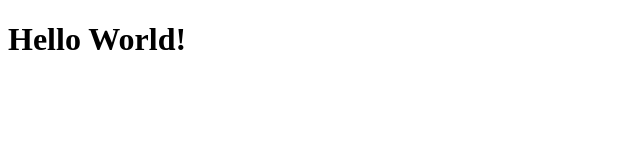
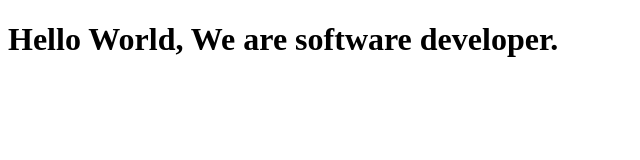
Before and after one commit to muhammadOsinowo/Muhammad_Shamim, a plain HTML site: page index.html in a window 1280 px wide. Shown: the whole page, without its empty margins (0-640 px from the left). Drawn offline with Linux system fonts and the light colour scheme.

Commit message:
Second commit

```diff
--- a/index.html
+++ b/index.html
@@ -7,6 +7,6 @@
     <title>Document</title>
 </head>
 <body>
-    <h1> Hello World!</h1>
+    <h1> Hello World, We are software developer.</h1>
 </body>
 </html>
```
